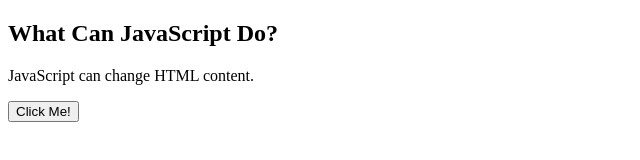
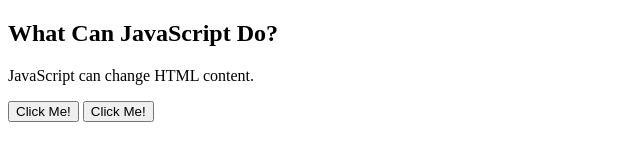
Before and after one commit to Moinul-Islam-71/JS-Learning-W3Schools, a plain HTML site: page index.html in a window 1280 px wide. Shown: the whole page, without its empty margins (0-640 px from the left). Drawn offline with Linux system fonts and the light colour scheme.

Commit message:
same as before but using innerHTML also

```diff
--- a/index.html
+++ b/index.html
@@ -17,5 +17,9 @@
     <button onclick='document.getElementById("demo").innerText = "See! You changed the inner text..! 🥳"'>
         Click Me!
     </button>
+
+    <button onclick='document.getElementById("demo").innerHTML = "See! You changed the inner text..! 🥳"'>
+        Click Me!
+    </button>
 </body>
 </html>
```
